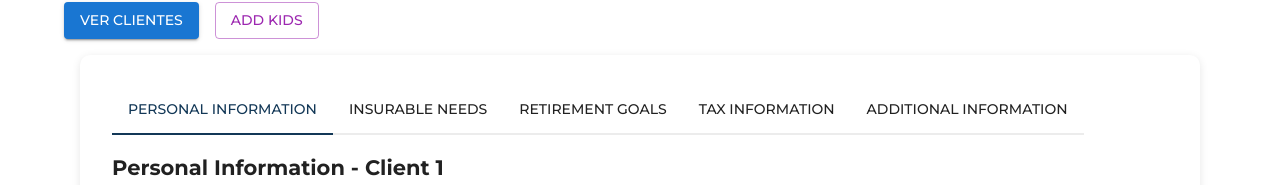
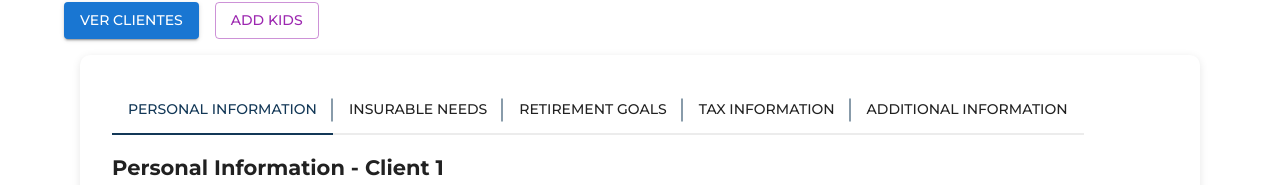
Before and after one commit to victorG2424/Financial-Analysis-Form, a React (Create React App) app: page / in a window 1280 px wide. Shown: the part 142-327 px from the top of the page. Built offline with nearby package versions, Linux system fonts and the light colour scheme.

Commit message:
Modal de kids comienza en 0, se sustituye opciones de seleccion multiple el retirement goals, se agrega mas estilos a tabs sobre borde

```diff
--- a/src/components/InsurableNeeds.js
+++ b/src/components/InsurableNeeds.js
@@ -188,7 +188,11 @@ const InsurableNeeds = () => {
                       />
                     </Grid>
                     <Grid item xs={12}>
-                      <h4>Total Insurable Need: ${calculateTotal(values)}</h4>
+                    <Typography variant="h6">
+                      <span style={spanStyle}>
+                        Total Insurable Need: ${calculateTotal(values)}
+                      </span>
+                    </Typography>
                     </Grid>
                   </Grid>
                   <AutoSave save={handleAutoSaveClient2} />
--- a/src/components/Modal.js
+++ b/src/components/Modal.js
@@ -1,3 +1,4 @@
+// src/components/KidsModal.js
 import React, { useState, useContext, useEffect } from 'react';
 import { Dialog, DialogTitle, DialogContent, DialogActions, Button, MenuItem, TextField, Grid } from '@mui/material';
 import { FormContext } from '../context/FormContext';
@@ -39,8 +40,9 @@ const KidsModal = ({ open, handleClose }) => {
           value={numKids}
           onChange={(e) => setNumKids(Number(e.target.value))}
           fullWidth
+          style={{ margin: '10px 0' }}
         >
-          {[1, 2, 3, 4].map(n => (
+          {[0, 1, 2, 3, 4].map(n => (
             <MenuItem key={n} value={n}>{n}</MenuItem>
           ))}
         </TextField>
--- a/src/components/RetirementGoals.js
+++ b/src/components/RetirementGoals.js
@@ -177,10 +177,10 @@ const RetirementGoals = () => {
                       />
                     </Grid>
                     <Grid item xs={12}>
-                      <Typography variant="h4" style={{ marginTop: '10px', marginBottom: '10px' }}>
-                        Total Needed for Retirement: <span style={spanStyle}>${calculateTotalRetirement(values)}</span>
-                      </Typography>
-                    </Grid>
+                    <Typography variant="h6" >
+                    <span style={spanStyle}>Total Needed for Retirement: ${calculateTotalRetirement(values)}</span>
+                    </Typography>
+                  </Grid>
                   </Grid>
                   <AutoSave save={handleAutoSaveClient2} />
                 </Form>
--- a/src/components/Tabs.js
+++ b/src/components/Tabs.js
@@ -1,3 +1,4 @@
+// src/components/FormTabs.js
 import React, { useState } from 'react';
 import { Tabs, Tab, Box } from '@mui/material';
 import PersonalInfo from './PersonalInfo';
@@ -8,6 +9,13 @@ import AdditionalInfo from './AdditionalInfo';
 
 const FormTabs = () => {
   const [currentTab, setCurrentTab] = useState(0);
+  const tabLabels = [
+    "Personal Information",
+    "Insurable Needs",
+    "Retirement Goals",
+    "Tax Information",
+    "Additional Information"
+  ];
 
   const handleChange = (event, newValue) => {
     setCurrentTab(newValue);
@@ -16,11 +24,25 @@ const FormTabs = () => {
   return (
     <Box sx={{ width: '100%' }}>
       <Tabs value={currentTab} onChange={handleChange} variant="scrollable">
-        <Tab label="Personal Information" />
-        <Tab label="Insurable Needs" />
-        <Tab label="Retirement Goals" />
-        <Tab label="Tax Information" />
-        <Tab label="Additional Information" />
+        {tabLabels.map((label, index) => (
+          <Tab
+            key={index}
+            label={label}
+            sx={index !== tabLabels.length - 1 ? {
+              position: 'relative',
+              '&::after': {
+                content: '""',
+                position: 'absolute',
+                right: 0,
+                top: '50%',
+                transform: 'translateY(-50%)',
+                height: '50%',
+                width: '2px',
+                backgroundColor: 'rgba(19,56,87,0.5)',
+              },
+            } : {}}
+          />
+        ))}
       </Tabs>
       <Box sx={{ mt: 2 }}>
         {currentTab === 0 && <PersonalInfo />}
--- a/src/components/TaxInformation.js
+++ b/src/components/TaxInformation.js
@@ -275,24 +275,15 @@ const TaxInformation = () => {
                 {/* Monthly Savings */}
                 <Grid item xs={12}>
                   <h4>How much money can you comfortably put aside each month?</h4>
-                  {["200", "500", "1000", "1500", "2500", "5000", "10000", "10000+"].map(option => (
-                    <FormControlLabel
-                      key={option}
-                      control={
-                        <Checkbox
-                          name="monthlySavings"
-                          value={option}
-                          checked={values.monthlySavings.includes(option)}
-                          onChange={handleChange}
-                          style={{ marginBottom: '5px' }}
-                        />
-                      }
-                      label={`$${option}`}
-                    />
-                  ))}
-                  <Typography variant="h6" style={{ marginTop: '10px' }}>
-                    Monthly Savings: {values.monthlySavings && values.monthlySavings.length > 0 ? values.monthlySavings.join(', ') : "0"}
-                  </Typography>
+                  <TextField
+                    fullWidth
+                    label="Monthly Savings Amount ($)"
+                    name="monthlySavingsAmount"
+                    type="number"
+                    value={values.monthlySavingsAmount || ''}
+                    onChange={handleChange}
+                    style={{ marginTop: '10px', marginBottom: '5px' }}
+                  />
                 </Grid>
                 {/* Plan Option */}
                 <Grid item xs={12}>
```
Also changed, not shown: src/components/KidsModal.js (+48 -22 lines).
